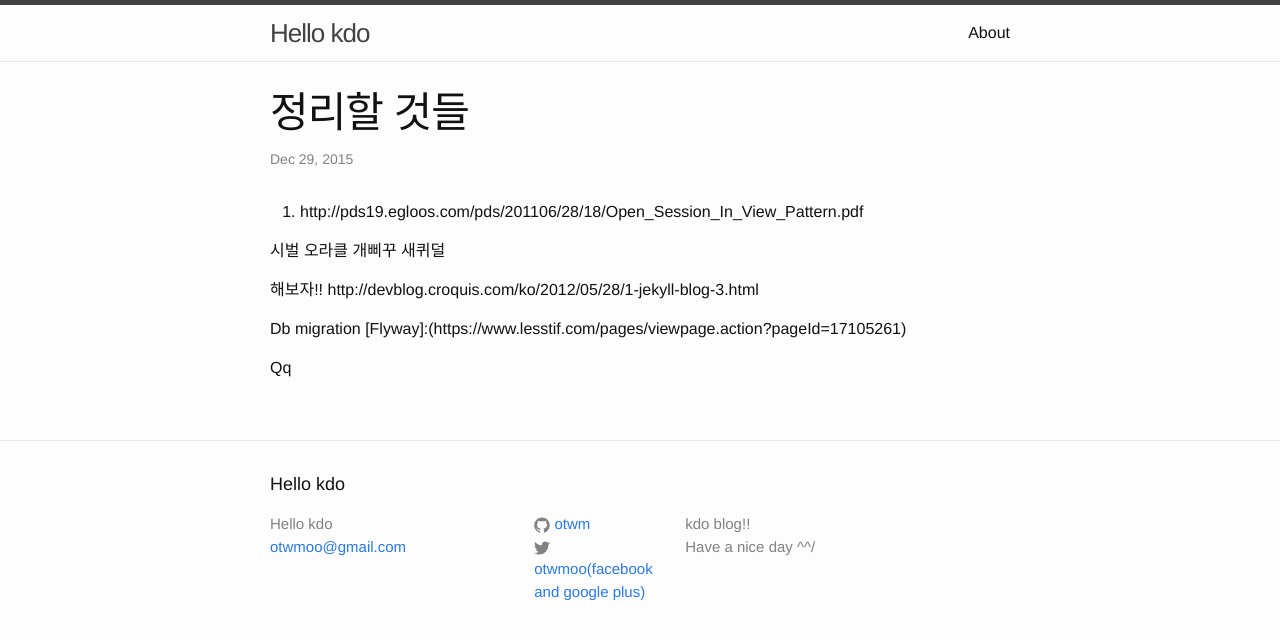
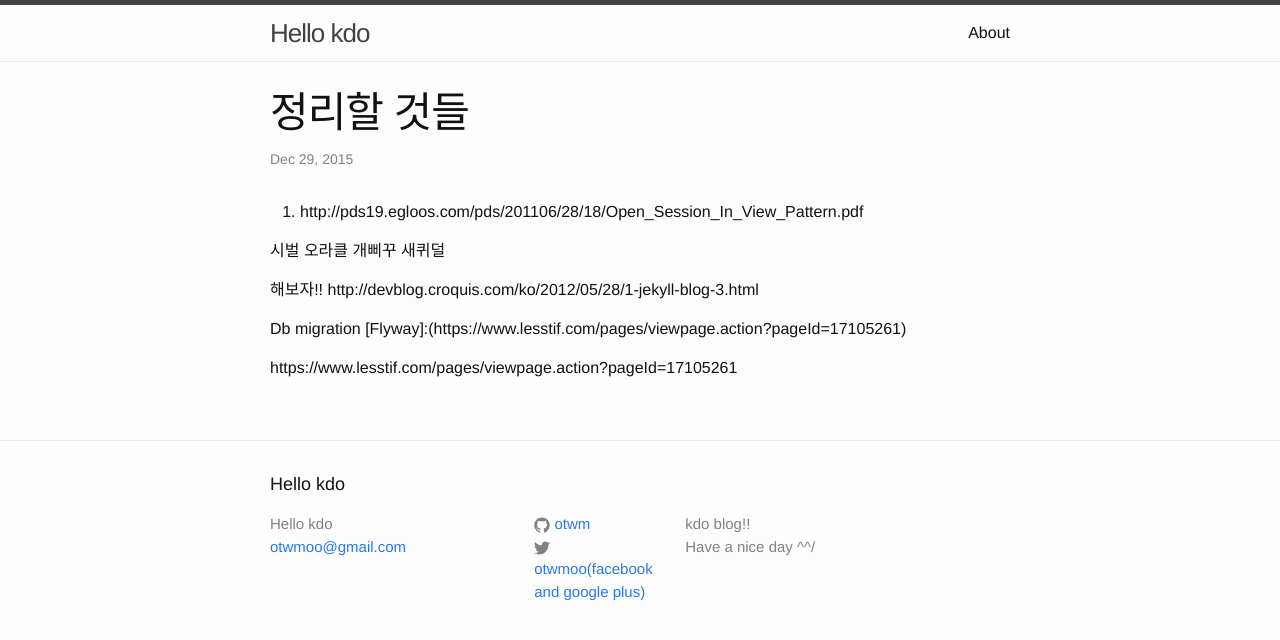
Before and after one commit to otwm/blog, a Jekyll site: the page built from _posts/2015-12-29-정리할 것들.markdown, in a window 1280 px wide. Shown: the top 640 px of the page. Built offline with Jekyll 4.4.1, drawn with Linux system fonts in a browser that asks for light colours.

Commit message:
Update 2015-12-29-정리할 것들.markdown

```diff
--- a/_posts/2015-12-29-정리할 것들.markdown
+++ b/_posts/2015-12-29-정리할 것들.markdown
@@ -13,4 +13,4 @@ http://devblog.croquis.com/ko/2012/05/28/1-jekyll-blog-3.html
 Db migration
 [Flyway]:(https://www.lesstif.com/pages/viewpage.action?pageId=17105261)
 
-Qq
+https://www.lesstif.com/pages/viewpage.action?pageId=17105261
```
